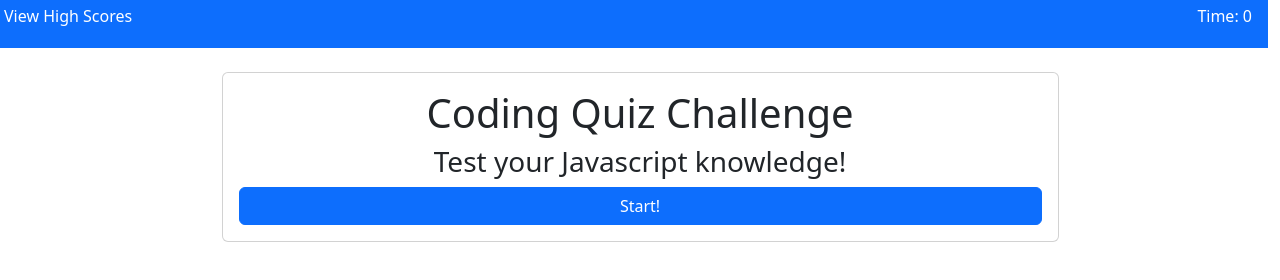
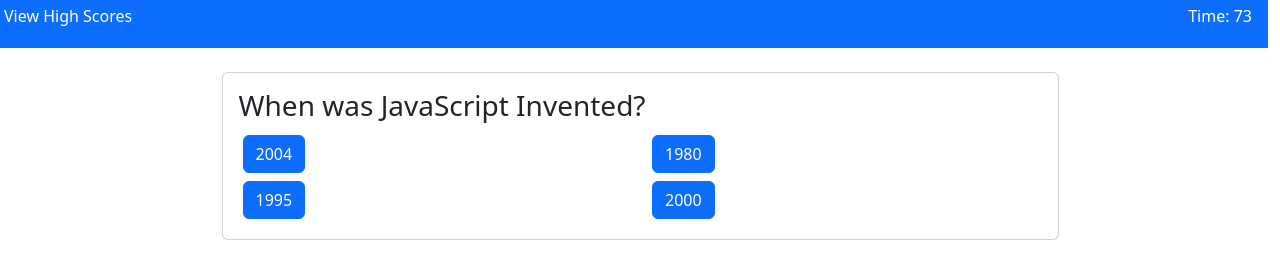
Before and after one commit to C-Hickman23/JS-Quiz-Assignment, a plain HTML site: page index.html in a window 1280 px wide. Both pictures are taken after a click on the button "Start!". Drawn offline with nearby package versions, Linux system fonts and the light colour scheme.

Commit message:
Quiz feature is wroking as intended

```diff
--- a/assets/quiz.js
+++ b/assets/quiz.js
@@ -2,6 +2,7 @@
 var QuizCard = document.getElementById("QuizScreen");
 var EndCard = document.getElementById("EndScreen");
 var WinCard = document.getElementById("WinScreen");
+var TimerInput = document.getElementById("TimeInput");
 var StartBtn = document.getElementById("Start");
 var QsTxt = document.getElementById("QuestionBox");
 var Ans1 = document.getElementById("Ans1");
@@ -9,12 +10,14 @@
 var Ans3 = document.getElementById("Ans3");
 var Ans4 = document.getElementById("Ans4");
 
-var q1 = ["The first ever line of code printed what to the console?",];
-var q2 = [3,];
-var a1 = ["I AM COMPUTER!",];
-var a2 = ["God I am so smart",];
-var a3 = ["Hello World!",];
-var a5 = [":)",];
+var q1 = ["When was JavaScript Invented?","What is a reference to a value that can be changed called"];
+var q2 = [3,1];
+var a1 = ["2004","Variable"];
+var a2 = ["1980","Reference"];
+var a3 = ["1995","Declaration"];
+var a4 = ["2000","Full Stack"];
+var c = 0;
+var time;
 
 function init() {
     QuizCard.style.display = "none";
@@ -22,4 +25,86 @@
     WinCard.style.display = "none";
 }
 
+function startGame() {
+    startTime(75);
+    QuizCard.style.display = "inherit";
+    StartCard.style.display = "none";
+    game();
+}
+
+function game() {
+    if(c < q2.length && time > 0){
+        QsTxt.innerText = q1[c];
+        Ans1.innerText = a1[c];
+        Ans2.innerText = a2[c];
+        Ans3.innerText = a3[c];
+        Ans4.innerText = a4[c];
+        Ans1.removeEventListener("click", rightAns);
+        Ans2.removeEventListener("click", rightAns);
+        Ans3.removeEventListener("click", rightAns);
+        Ans4.removeEventListener("click", rightAns);
+        Ans1.removeEventListener("click", wrongAns);
+        Ans2.removeEventListener("click", wrongAns);
+        Ans3.removeEventListener("click", wrongAns);
+        Ans4.removeEventListener("click", wrongAns);
+        if(q2[c] === 1) {
+            Ans1.addEventListener("click", rightAns);
+            Ans2.addEventListener("click", wrongAns);
+            Ans3.addEventListener("click", wrongAns);
+            Ans4.addEventListener("click", wrongAns);
+        } else if(q2[c] === 2) {
+            Ans2.addEventListener("click", rightAns);
+            Ans1.addEventListener("click", wrongAns);
+            Ans3.addEventListener("click", wrongAns);
+            Ans4.addEventListener("click", wrongAns);
+        } else if(q2[c] === 3) {
+            Ans3.addEventListener("click", rightAns);
+            Ans1.addEventListener("click", wrongAns);
+            Ans2.addEventListener("click", wrongAns);
+            Ans4.addEventListener("click", wrongAns);
+        } else {
+            Ans4.addEventListener("click", rightAns);
+            Ans1.addEventListener("click", wrongAns);
+            Ans2.addEventListener("click", wrongAns);
+            Ans3.addEventListener("click", wrongAns);
+        }
+    } else if(time <= 0){
+        loseGame();
+    } else {
+        wingGame();
+    }
+}
+
+function rightAns() {
+    c++;
+    game();
+}
+
+function wrongAns() {
+    time -= 2;
+}
+
+function startTime(x) {
+    time = x;
+    var timer = setInterval(function() {
+        if(time > 0){
+            time--;
+            TimerInput.innerText = time;
+        } else {
+            clearInterval(timer);
+        }
+    }, 1000);
+}
+
+function loseGame() {
+    QuizCard.style.display = "none";
+    EndCard.style.display = "inherit";
+}
+
+function wingGame() {
+    QuizCard.style.display = "none";
+    WinCard.style.display = "inherit";
+}
+
 init();
+StartBtn.addEventListener("click", startGame);
--- a/index.html
+++ b/index.html
@@ -45,11 +45,11 @@
             </section>
 
             <section id="EndScreen">
-
+                <h1>You Lose!</h1>
             </section>
 
             <section id="WinScreen">
-
+                <h1>You Win!</h1>
             </section>
             <script src="./assets/quiz.js"></script>
         </main>
```
